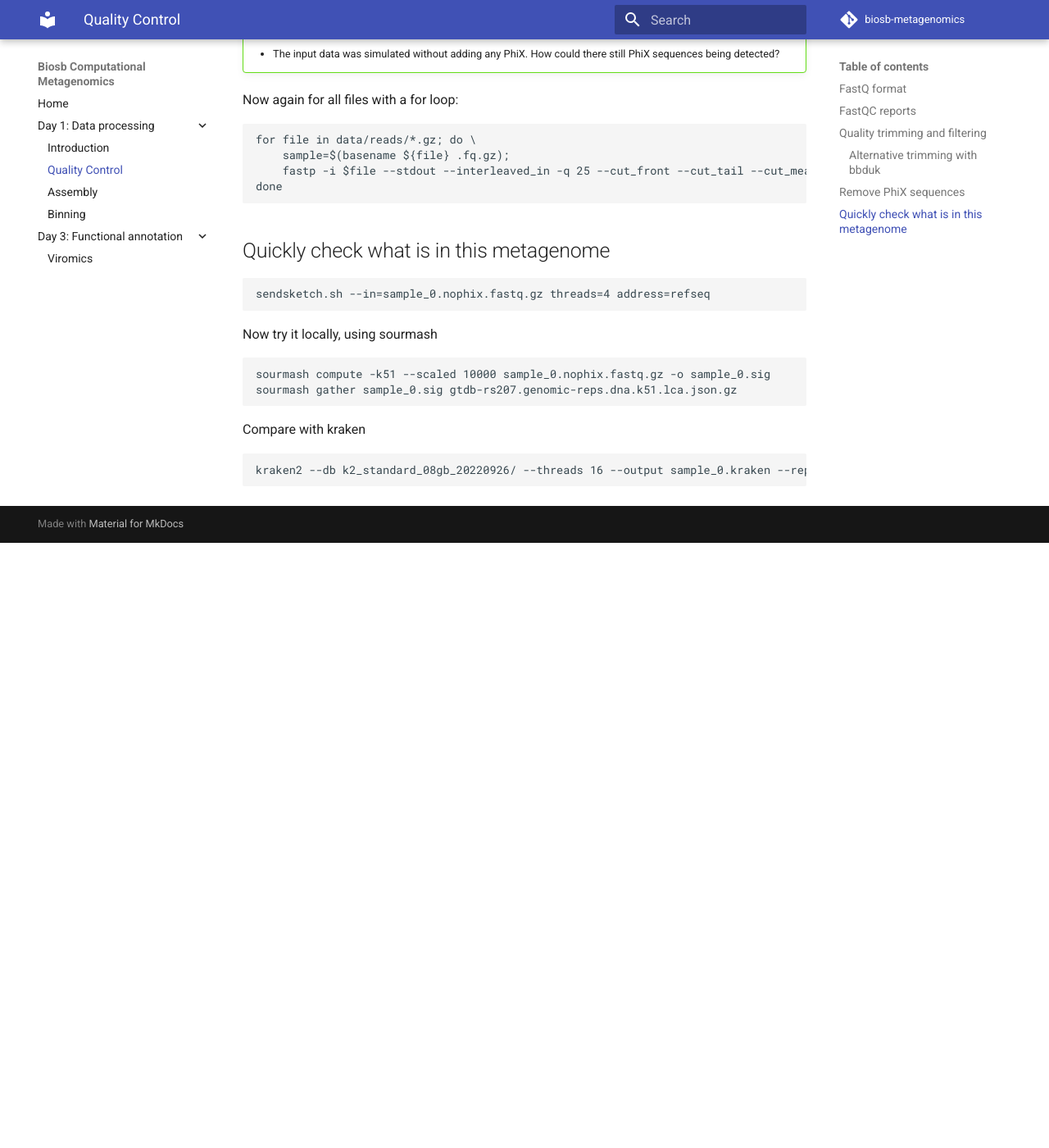
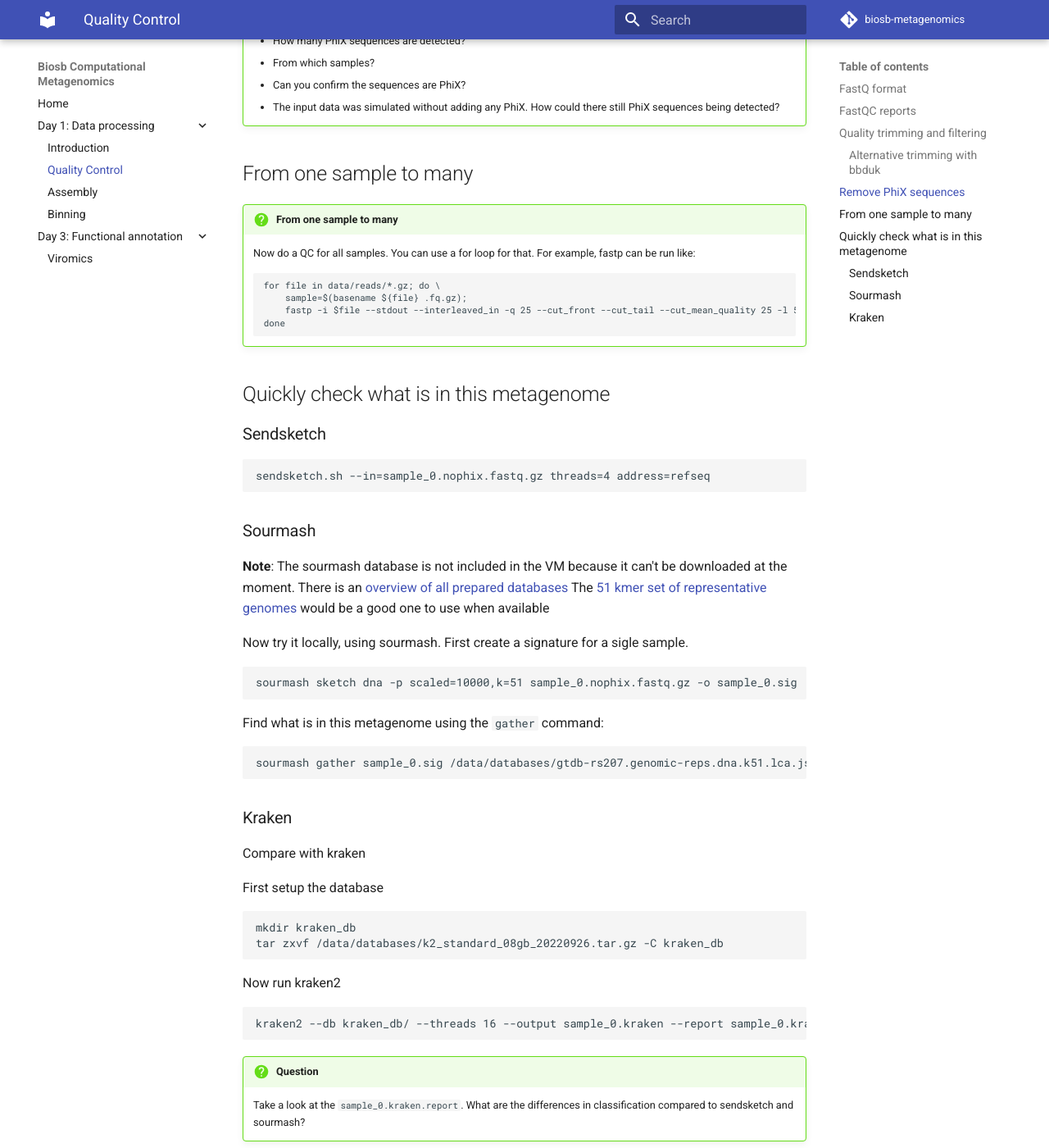
Before and after one commit to mdehollander/biosb-metagenomics, an MkDocs documentation site: the page built from docs/data-processing/quality-control.md, in a window 1280 px wide and 1400 px high, scrolled down 3079 px. Shown: the whole window at 82% size. Built offline with MkDocs 1.6.1 and Material for MkDocs 9.7.7, drawn with Linux system fonts in a browser that asks for light colours; comment, search, counter and statistics services are not loaded; before the commit the page ends 3741 px from its top, so only the background shows below that; some of the changed text lies outside the part shown.

Commit message:
Update command with db paths

```diff
--- a/docs/data-processing/quality-control.md
+++ b/docs/data-processing/quality-control.md
@@ -7,7 +7,7 @@
 
 First let's take a look at the data
 
-    zcat data/reads/sample_0.fq.gz | head
+    zcat /data/reads/sample_0.fq.gz | head
 
 
 ??? done "The output looks like this"
@@ -40,7 +40,7 @@
 
 NextSeq and NovaSeq data often contains poly-g tails. Let's check if this also is the case for our simulated input
 
-    $ zcat data/reads/sample_0.fq.gz | grep -E "GGGGGGGGGGGGGGGGGG$"
+    $ zcat /data/reads/sample_0.fq.gz | grep -E "GGGGGGGGGGGGGGGGGG$"
 
 This search does not retun any hits. But often the end of the sequences contain stretches of poly-g. Below is an example how poly-g tails look like in Novaseq data.
 
@@ -60,16 +60,17 @@
 
 Let's check the quality of the data with FastQC before quality filtering:
 
-    fastqc data/reads/sample_0.fq.gz
+    mkdir fastqc_untrimmed_reads
+    fastqc --threads 8 /data/reads/sample_0.fq.gz -o fastqc_untrimmed_reads/
 
 !!! question Exercise
-    Open the FastqQC report `data/reads/sample_0_fastqc.html`
+    Open the FastqQC report `fastqc_untrimmed_reads//sample_0_fastqc.html`
 
 ## Quality trimming and filtering
 
 Because NovaSeq and NextSeq from Illumina contain often poly-g tails, it is good to use a trimming tool that can detect poly-g tails. Fastp can do that. We keep the defaults like they are, but specify we have interleaved input data. In case you have R1 and R2 file for each sample, you need to enable adapter detection with the `--detect_adapter_for_pe` flag. Execute fastp with this command:
 
-    fastp -i data/reads/sample_0.fq.gz \
+    fastp -i /data/reads/sample_0.fq.gz \
           --stdout \
           --interleaved_in \
           -q 25 \
@@ -82,7 +83,8 @@
 
 Now make a FastQC report again, to see the results of the quality filtering.
 
-    fastqc sample_0.trim.fastq
+    mkdir fastqc_trimmed_reads
+    fastqc --threads 8 sample_0.trim.fastq -o fastqc_trimmed_reads/
 
 !!! question "Exercise"
     - Are there any adapter sequences detected?
@@ -92,22 +94,23 @@
 
 Alternative trimming with bbduk. Compare poly-g tail filtering, adapter trimming.
 
-    bbduk.sh in=data/reads/sample_0.fq.gz  \
+    bbduk.sh in=/data/reads/sample_0.fq.gz  \
         out=sample_0.trim.bbduk.fastq.gz \
         interleaved=true \
         trimpolygright=1 \
         qtrim=w trimq=20 \
         minlength=51 \
-        ref=nextera.fa.gz ktrim=r \
+        ref=/data/databases/nextera.fa.gz ktrim=r \
         stats=bbduk.stats \
         t=16
 
 !!! question Exercise
-    Create also an FastQC report for the trimming with bbduk
+    - Create also an FastQC report for the trimming with bbduk
+    - What are differences between filtering with fastp and bbduk?
 
 ## Remove PhiX sequences
 
-    bbmap.sh ref=phix174_ill.ref.fa.gz \
+    bbmap.sh ref=/data/databases/phix174_ill.ref.fa.gz \
              in=sample_0.trim.fastq \
              interleaved=true \
              outu=sample_0.nophix.fastq.gz \
@@ -121,22 +124,44 @@
     - Can you confirm the sequences are PhiX?
     - The input data was simulated without adding any PhiX. How could there still PhiX sequences being detected?
 
-Now again for all files with a for loop:
+## From one sample to many
 
-    for file in data/reads/*.gz; do \
-        sample=$(basename ${file} .fq.gz);
-        fastp -i $file --stdout --interleaved_in -q 25 --cut_front --cut_tail --cut_mean_quality 25 -l 51 --thread 16 --trim_poly_g > $sample.trim.fastq;
-    done
+!!! question "From one sample to many"
+
+    Now do a QC for all samples. You can use a for loop for that. For example, fastp can be run like:
+
+        for file in data/reads/*.gz; do \
+            sample=$(basename ${file} .fq.gz);
+            fastp -i $file --stdout --interleaved_in -q 25 --cut_front --cut_tail --cut_mean_quality 25 -l 51 --thread 16 --trim_poly_g > $sample.trim.fastq;
+        done
 
 ## Quickly check what is in this metagenome
 
+### Sendsketch
     sendsketch.sh --in=sample_0.nophix.fastq.gz threads=4 address=refseq
 
-Now try it locally, using sourmash
+### Sourmash
+**Note**: The sourmash database is not included in the VM because it can't be downloaded at the moment. There is an [overview of all prepared databases](https://sourmash.readthedocs.io/en/latest/databases.html) The [51 kmer set of representative genomes](https://farm.cse.ucdavis.edu/~ctbrown/sourmash-db/gtdb-rs207/gtdb-rs207.genomic-reps.dna.k51.lca.json.gz) would be a good one to use when available
 
-    sourmash compute -k51 --scaled 10000 sample_0.nophix.fastq.gz -o sample_0.sig
-    sourmash gather sample_0.sig gtdb-rs207.genomic-reps.dna.k51.lca.json.gz
+Now try it locally, using sourmash. First create a signature for a sigle sample.
 
+    sourmash sketch dna -p scaled=10000,k=51 sample_0.nophix.fastq.gz -o sample_0.sig
+
+Find what is in this metagenome using the `gather` command:
+
+    sourmash gather sample_0.sig /data/databases/gtdb-rs207.genomic-reps.dna.k51.lca.json.gz
+
+### Kraken
 Compare with kraken
 
-    kraken2 --db k2_standard_08gb_20220926/ --threads 16 --output sample_0.kraken --report sample_0.kraken.report --gzip-compressed --use-names sample_0.nophix.fastq.gz
+First setup the database
+
+    mkdir kraken_db
+    tar zxvf /data/databases/k2_standard_08gb_20220926.tar.gz -C kraken_db
+
+Now run kraken2
+
+    kraken2 --db kraken_db/ --threads 16 --output sample_0.kraken --report sample_0.kraken.report --gzip-compressed --use-names sample_0.nophix.fastq.gz
+
+!!! question
+    Take a look at the `sample_0.kraken.report`. What are the differences in classification compared to sendsketch and sourmash?
```
